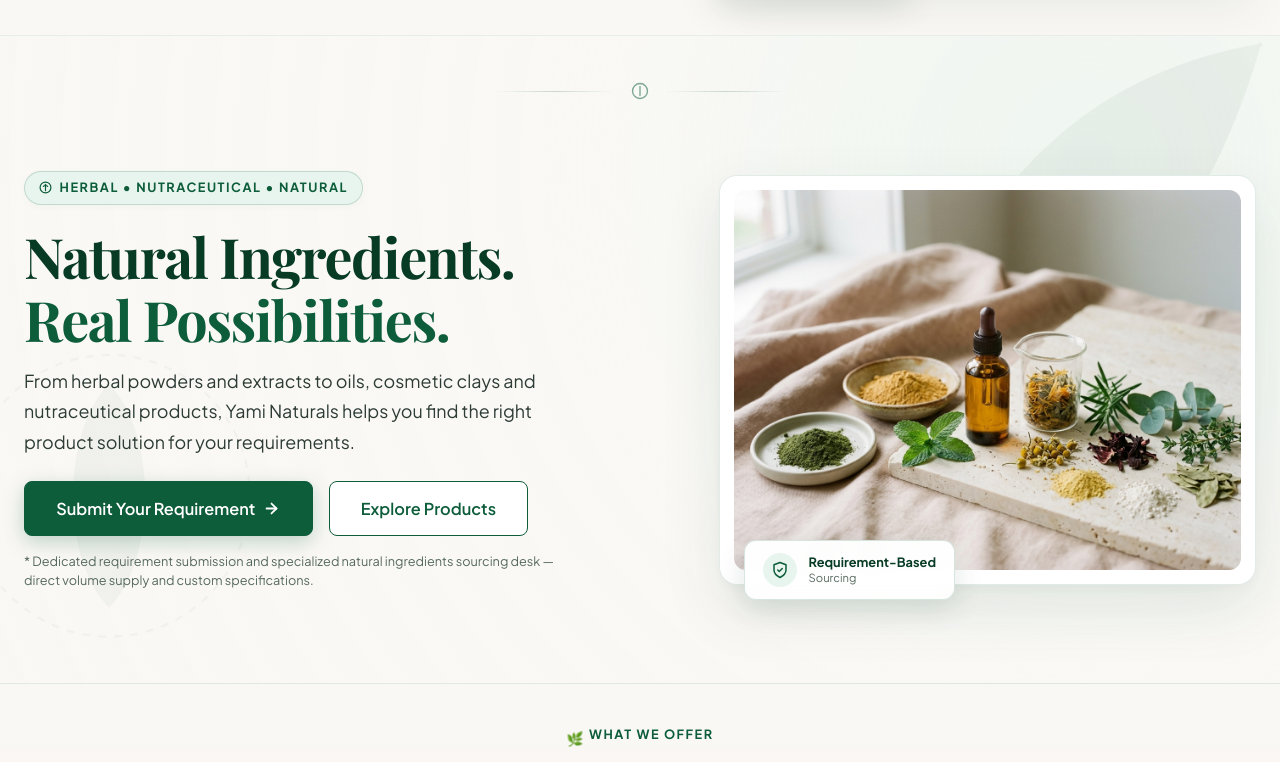
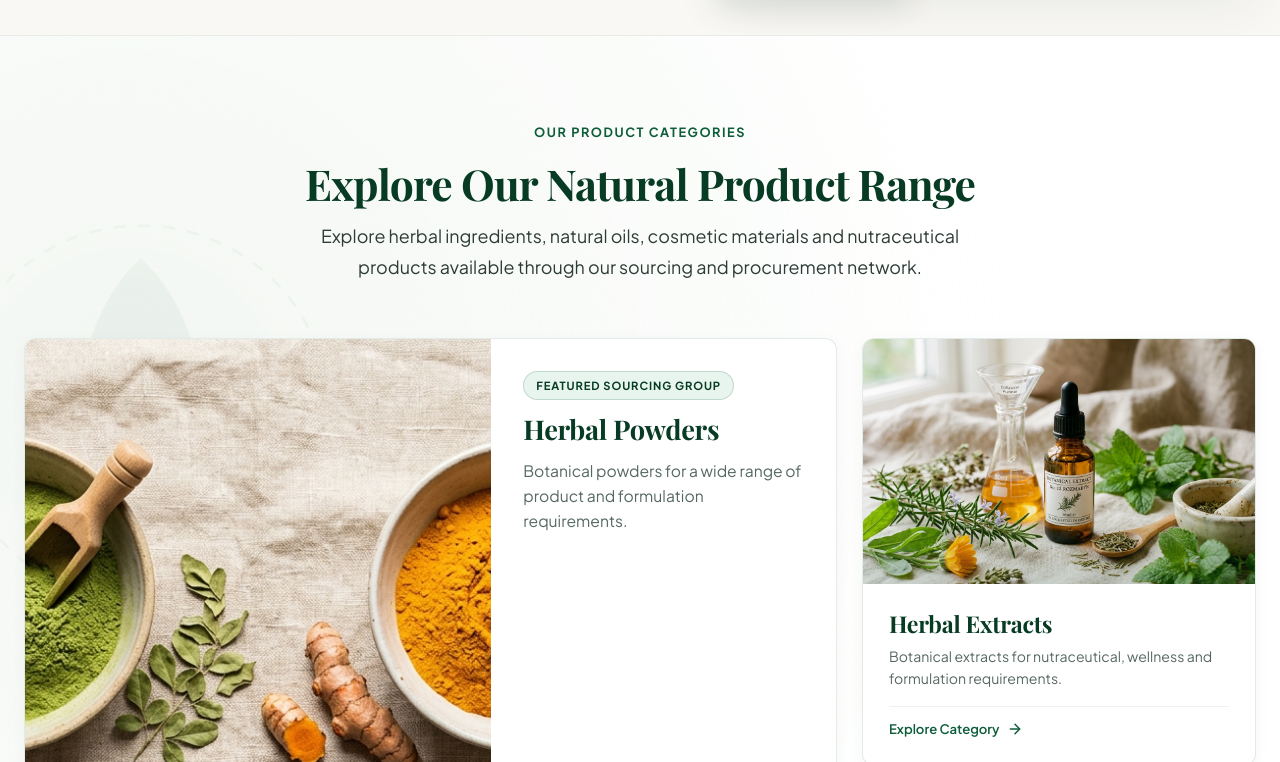
Before and after one commit to yaminaturals/yaminaturalsnewsite, a React (Vite) app: page / in a window 1280 px wide. Shown: the part 758-1520 px from the top of the page. Built offline with nearby package versions, Linux system fonts and the light colour scheme; a web font is replaced by a local one.

Commit message:
feat(home): remove section 2 (old hero) and section 3 (capability strip)

```diff
--- a/src/pages/public/HomePage.tsx
+++ b/src/pages/public/HomePage.tsx
@@ -1,7 +1,5 @@
 import React from 'react';
 import { EditorialHeroSection } from '../../components/sections/EditorialHeroSection/EditorialHeroSection';
-import { HeroSection } from '../../components/sections/HeroSection/HeroSection';
-import { CapabilityStrip } from '../../components/sections/CapabilityStrip/CapabilityStrip';
 import { ProductCategoriesSection } from '../../components/sections/ProductCategoriesSection/ProductCategoriesSection';
 import { ProcurementSection } from '../../components/sections/ProcurementSection';
 import { RequirementCtaSection } from '../../components/sections/RequirementCtaSection';
@@ -16,16 +14,10 @@ import './HomePage.css';
 export const HomePage: React.FC = () => {
   return (
     <div className="home-page animate-fade-in">
-      {/* 1. SECTION 1 — NEW EDITORIAL HERO (Brand Introduction & Sourcing Vision) */}
+      {/* 1. HERO SECTION (Brand Introduction & Sourcing Vision) */}
       <EditorialHeroSection />
 
-      {/* 2. SECTION 2 — EXISTING CURRENT HERO (Natural Ingredient & Product Visual) */}
-      <HeroSection />
-
-      {/* 3. CAPABILITY / OFFERING STRIP (Step 5B: Breadth of Natural Offerings) */}
-      <CapabilityStrip />
-
-      {/* 3. PRODUCT CATEGORIES (Step 5C: Editorial Natural Catalogue) */}
+      {/* 2. PRODUCT CATEGORIES (Editorial Natural Catalogue) */}
       <ProductCategoriesSection />
 
       {/* 4. PROCUREMENT / SOURCING SECTION (Step 5D: Tell Us What You Need) */}
```
